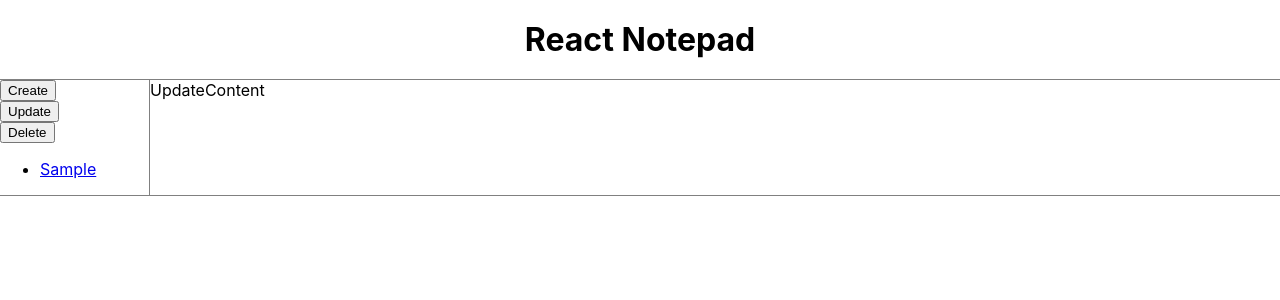
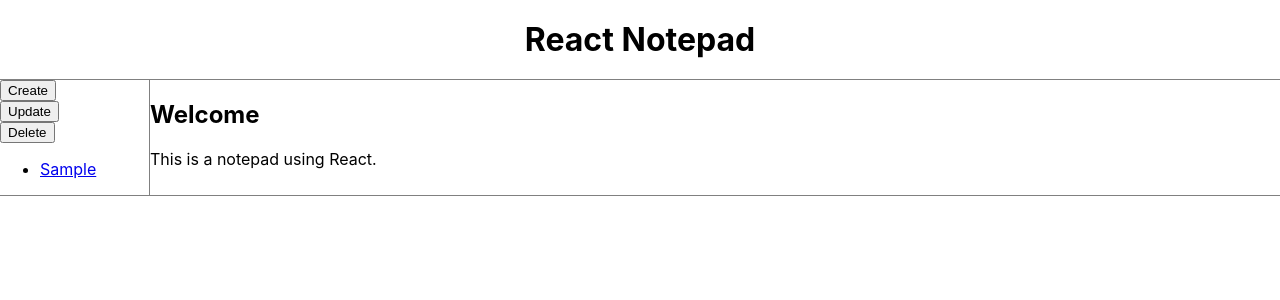
Before and after one commit to kuman514/ReactNotepad, a React (Create React App) app in the folder react-app/: page / in a window 1280 px wide. Shown: the top 300 px of the page. Built offline with nearby package versions, Linux system fonts and the light colour scheme.

Commit message:
Implementing welcome page

```diff
--- a/react-app/src/App.js
+++ b/react-app/src/App.js
@@ -19,13 +19,29 @@ class App extends Component {
       ]
     }
   }
+  getContent () {
+    let _article = null
+    switch (this.state.mode) {
+      case 'welcome':
+        _article = <ReadContent data={this.state.welcome}></ReadContent>
+        break
+      case 'read':
+        _article = <ReadContent></ReadContent>
+        break
+      case 'create':
+        break
+      case 'update':
+        break
+    }
+    return _article
+  }
   render () {
     return (
       <div className="App">
         <Header></Header>
         <div className="NoteBody">
           <ItemList data={this.state.content}></ItemList>
-          <UpdateContent></UpdateContent>
+          {this.getContent()}
         </div>
       </div>
     )
--- a/react-app/src/components/ReadContent.js
+++ b/react-app/src/components/ReadContent.js
@@ -4,7 +4,8 @@ class ReadContent extends Component {
   render () {
     return (
       <div className="ReadContent">
-        ReadContent
+        <h2>{this.props.data.title}</h2>
+        <p>{this.props.data.detail}</p>
       </div>
     )
   }
```
